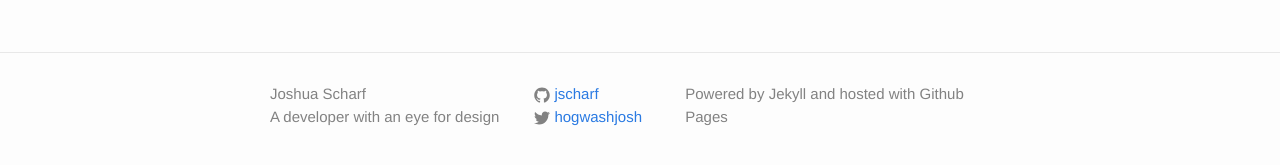
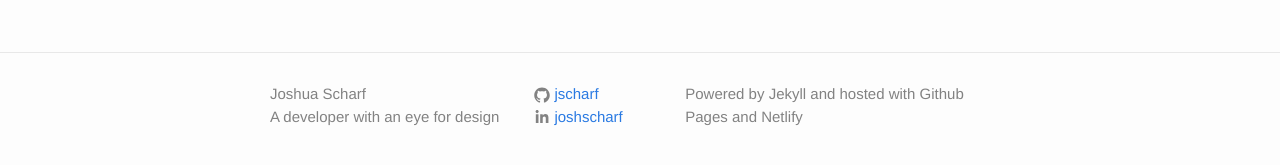
Before and after one commit to jscharf/jscharf.github.io, a Jekyll site: the page built from index.html, in a window 1280 px wide. Shown: the part 484-649 px from the top of the page. Built offline with Jekyll 4.4.1, drawn with Linux system fonts in a browser that asks for light colours.

Commit message:
Replace Twitter with LinkedIn

```diff
--- a/_config.yml
+++ b/_config.yml
@@ -3,11 +3,11 @@
 subtitle: A developer with an eye for design
 email: jscharf@ackroo.com
 description: > # this means to ignore newlines until "baseurl:"
-             Powered by Jekyll and hosted with Github Pages
+             Powered by Jekyll and hosted with Github Pages and Netlify
 baseurl: "" # the subpath of your site, e.g. /blog/
 url: "http://jscharf.github.io" # the base hostname & protocol for your site
-twitter_username: hogwashjosh
 github_username:  jscharf
+linkedin_username: joshscharf
 
 # Build settings
 markdown: kramdown
--- a/_includes/footer.html
+++ b/_includes/footer.html
@@ -22,6 +22,24 @@
               </span>
 
               <span class="username">{{ site.github_username }}</span>
+            </a>
+          </li>
+          {% endif %}
+
+          {% if site.linkedin_username %}
+          <li>
+            <a href="https://www.linkedin.com/in/{{ site.linkedin_username }}">
+              <span class="icon  icon--linkedin">
+                <svg viewBox="0 50 512 512" >
+                  <path fill="#828282" d="M150.65,100.682c0,27.992-22.508,50.683-50.273,50.683c-27.765,0-50.273-22.691-50.273-50.683
+                  C50.104,72.691,72.612,50,100.377,50C128.143,50,150.65,72.691,150.65,100.682z M143.294,187.333H58.277V462h85.017V187.333z
+                  M279.195,187.333h-81.541V462h81.541c0,0,0-101.877,0-144.181c0-38.624,17.779-61.615,51.807-61.615
+                  c31.268,0,46.289,22.071,46.289,61.615c0,39.545,0,144.181,0,144.181h84.605c0,0,0-100.344,0-173.915
+                  s-41.689-109.131-99.934-109.131s-82.768,45.369-82.768,45.369V187.333z"/>
+                </svg>
+              </span>
+
+              <span class="username">{{ site.linkedin_username }}</span>
             </a>
           </li>
           {% endif %}
```
